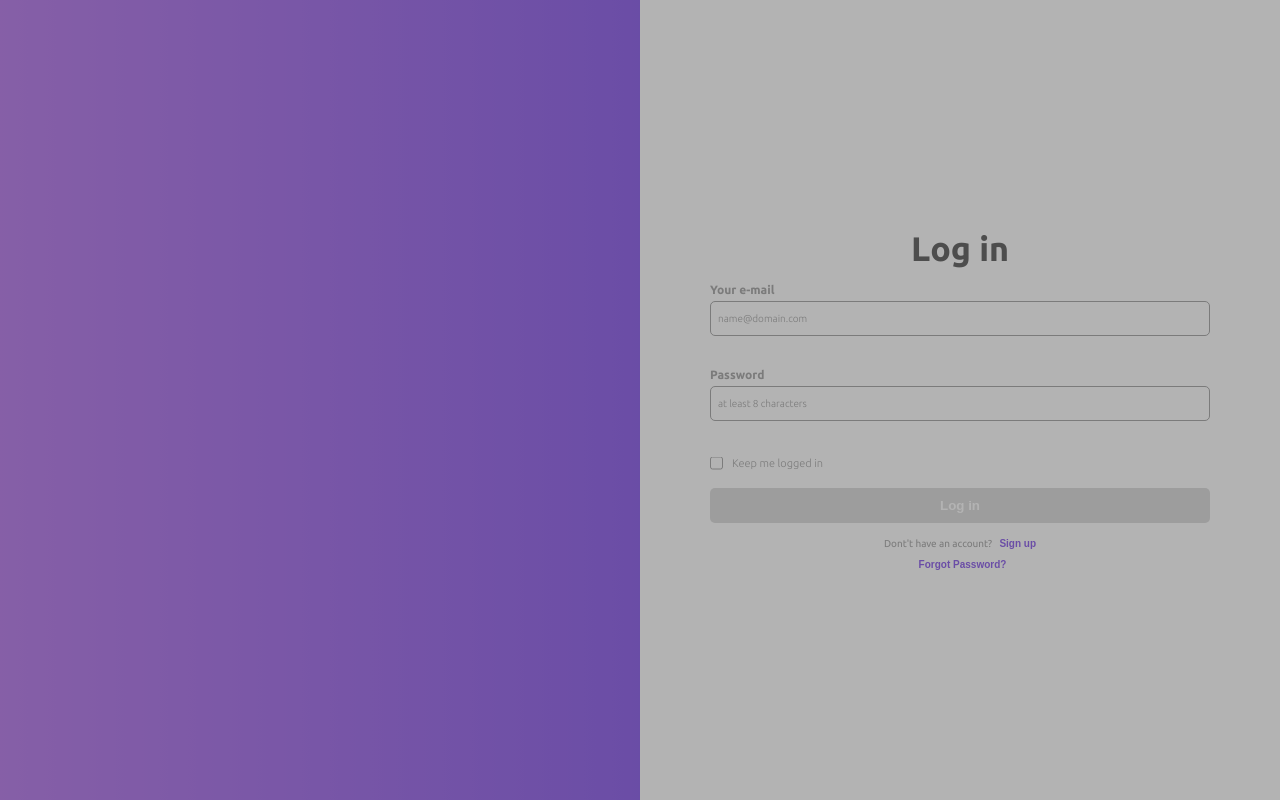
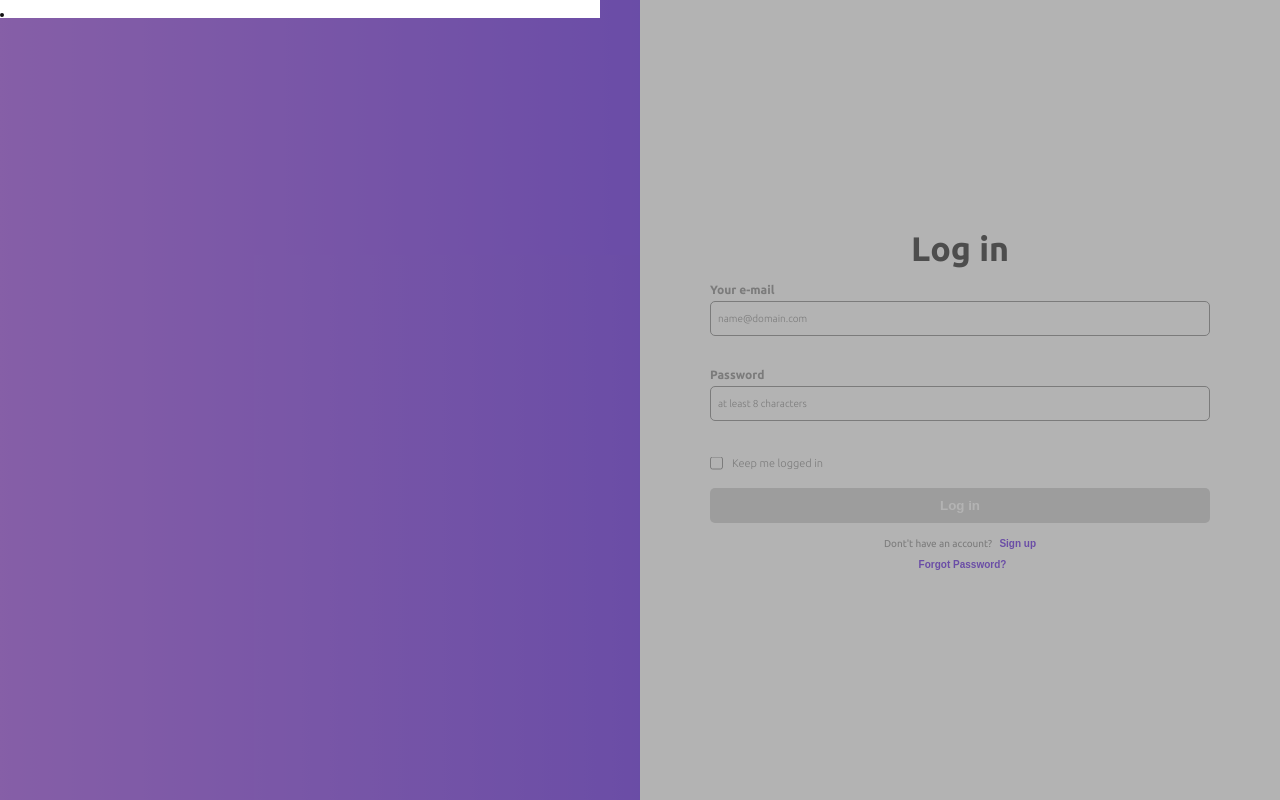
Before and after one commit to DevelopedBy-Siva/chat-with-me, a React (Create React App) app in the folder Web-App/: page /sign-in/forgot-password in a window 1280 px wide. Built offline with nearby package versions, Linux system fonts and the light colour scheme.

Commit message:
React WebApp: Make modal container

```diff
--- a/Web-App/src/App.js
+++ b/Web-App/src/App.js
@@ -4,7 +4,7 @@ import NotFound from "./Components/NotFound";
 import SignIn from "./Components/SignIn";
 import SignUp from "./Components/SignUp";
 import ProtectedRoute from "./Auth/ProtectedRoute";
-import ModalContainer from "./Components/ModalContainer";
+import ForgotPassword from "./Components/ForgotPassword";
 
 function App() {
   return (
@@ -16,7 +16,7 @@ function App() {
         <Route path="/:receiver" element={<Wrapper />} />
       </Route>
       <Route path="/sign-in" element={<SignIn />}>
-        <Route path="forgot-password" element={<ModalContainer />} />
+        <Route path="forgot-password" element={<ForgotPassword />} />
       </Route>
       <Route path="/sign-up" element={<SignUp />} />
       <Route path="/not-found" element={<NotFound />} />
--- /dev/null
+++ b/Web-App/src/Components/ForgotPassword.js
@@ -0,0 +1,25 @@
+import styled from "styled-components";
+import Modal from "./ModalContainer";
+
+export default function ForgotPassword() {
+  return (
+    <Modal>
+      <Container>
+        <Form>
+          <SubmitBtn></SubmitBtn>
+        </Form>
+      </Container>
+    </Modal>
+  );
+}
+
+const Container = styled.div`
+  width: 95%;
+  max-width: 600px;
+  background: white;
+  position: fixed;
+`;
+
+const Form = styled.form``;
+
+const SubmitBtn = styled.button``;
--- a/Web-App/src/Components/ModalContainer.js
+++ b/Web-App/src/Components/ModalContainer.js
@@ -1,7 +1,19 @@
+import FocusTrap from "focus-trap-react";
+import { useEffect } from "react";
+import { Link } from "react-router-dom";
 import styled from "styled-components";
 
-export default function ModalContainer({ children }) {
-  return <Container>{children}</Container>;
+export default function ModalContainer({ children, childRef }) {
+  useEffect(() => {});
+
+  return (
+    <FocusTrap>
+      <Container>
+        {children}
+        <Overlay onClick={() => console.log("HJello")} />
+      </Container>
+    </FocusTrap>
+  );
 }
 
 const Container = styled.div`
@@ -10,6 +22,13 @@ const Container = styled.div`
   left: 0;
   right: 0;
   bottom: 0;
-  background: rgba(128, 128, 128, 0.6);
   z-index: 9999;
 `;
+
+const Overlay = styled.button`
+  width: 100%;
+  height: 100%;
+  background: rgba(128, 128, 128, 0.6);
+  outline: none;
+  border: none;
+`;
--- a/Web-App/src/Components/SignIn.js
+++ b/Web-App/src/Components/SignIn.js
@@ -168,7 +168,7 @@ export default function SignIn() {
       <LogoContainer></LogoContainer>
       <FormContainer>
         <Title>Log in</Title>
-        <Form>
+        <Form onSubmit={handleSubmit}>
           <InputContainer>
             <InputHeading>Your e-mail</InputHeading>
             <Placeholder ref={emailPlaceholderRef}>name@domain.com</Placeholder>
--- a/Web-App/src/Components/SignUp.js
+++ b/Web-App/src/Components/SignUp.js
@@ -168,7 +168,7 @@ export default function SignUp() {
       <LogoContainer></LogoContainer>
       <FormContainer>
         <Title>Sign up</Title>
-        <Form>
+        <Form onSubmit={handleSubmit}>
           <InputContainer>
             <InputHeading>Your e-mail</InputHeading>
             <Placeholder ref={emailPlaceholderRef}>name@domain.com</Placeholder>
```
